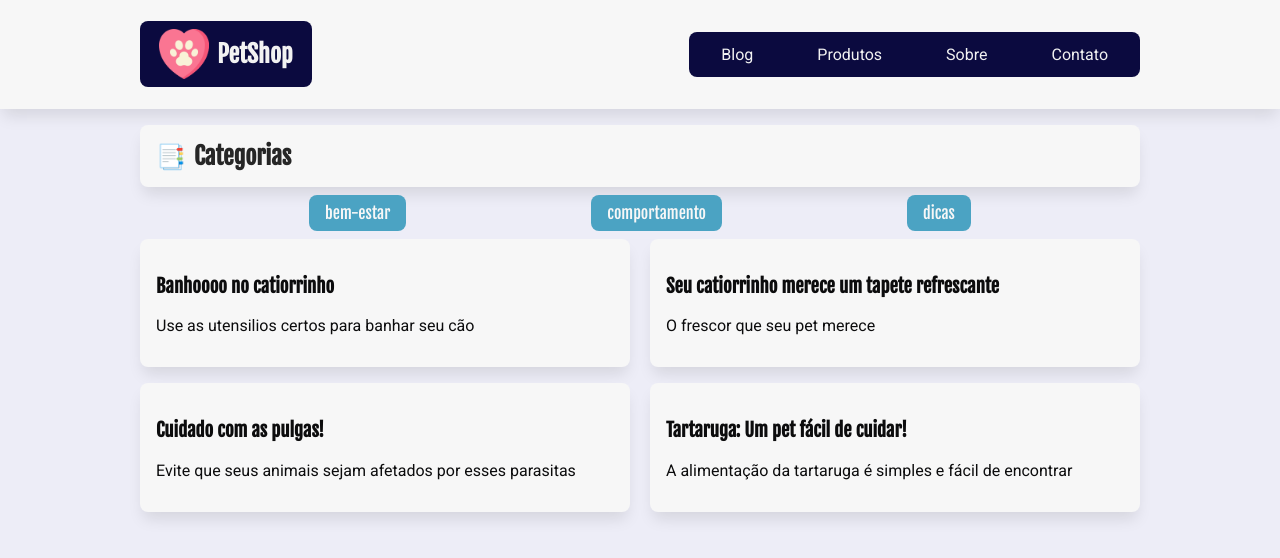
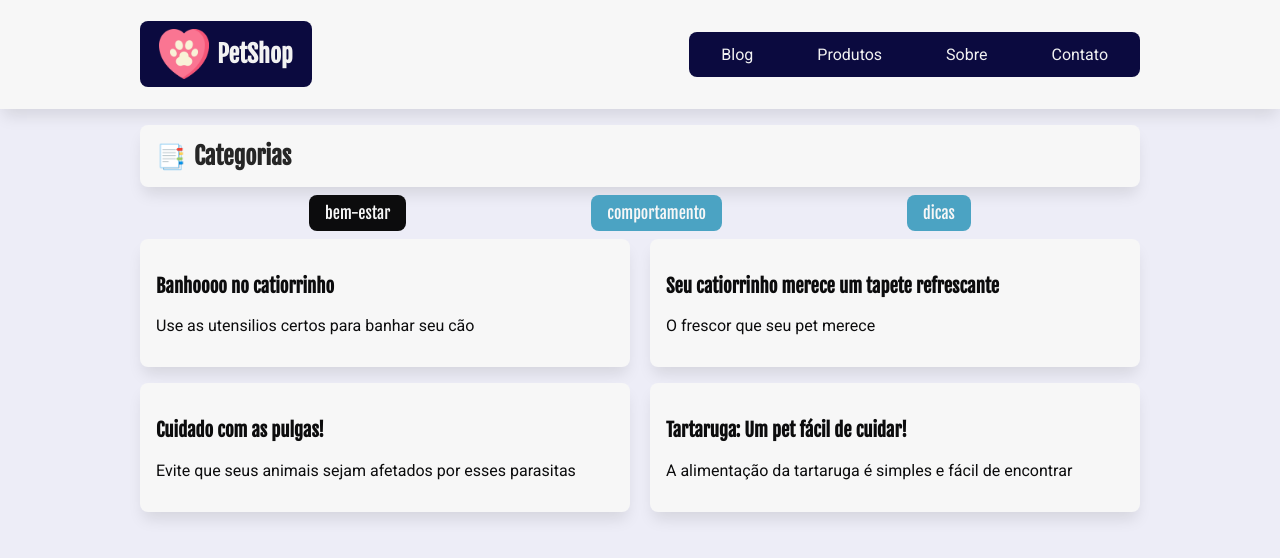
Before and after one commit to lucasmendeshy/petshop, a React (Create React App) app: page /categoria/bem-estar in a window 1280 px wide. Shown: the top 558 px of the page. Built offline with nearby package versions, Linux system fonts and the light colour scheme; data requests are answered from the project's data file.

Commit message:
listapost,listacategoria

```diff
--- a/src/Components/ListaCategorias/ListaCategorias.jsx
+++ b/src/Components/ListaCategorias/ListaCategorias.jsx
@@ -1,5 +1,5 @@
 import { useEffect, useState } from "react";
-import { Link } from "react-router-dom";
+import { Link, NavLink } from "react-router-dom";
 import serverApi from "../../api/servidor-api";
 import LoadingDesenho from "../LoadingDesenho/LoadingDesenho.jsx";
 import estilos from "./ListaCategorias.module.css";
@@ -29,7 +29,7 @@ const ListaCategorias = () => {
   /* console.log(categorias); -> Testando */
 
   if (loading) {
-    return <LoadingDesenho />;
+    return <LoadingDesenho texto="categorias" />;
   }
 
   return (
@@ -37,7 +37,9 @@ const ListaCategorias = () => {
       <ul>
         {categorias.map(({ id, nome }) => (
           <li key={id} id={nome}>
-            <Link to={`/categoria/${nome}`}>{nome}</Link>
+            <NavLink activeClassName={estilos.ativo} to={`/categoria/${nome}`}>
+              {nome}
+            </NavLink>
           </li>
         ))}
       </ul>
--- a/src/Components/ListaCategorias/ListaCategorias.module.css
+++ b/src/Components/ListaCategorias/ListaCategorias.module.css
@@ -28,3 +28,7 @@
 .lista_categorias a:focus {
   background-color: #2f88a8;
 }
+
+.lista_categorias a.ativo {
+  background-color: #0c0c0d;
+}
--- a/src/Components/ListaPosts/ListaPosts.jsx
+++ b/src/Components/ListaPosts/ListaPosts.jsx
@@ -3,7 +3,7 @@ import serverApi from "../../api/servidor-api";
 import LoadingDesenho from "../LoadingDesenho/LoadingDesenho.jsx";
 import estilos from "./ListaPosts.module.css";
 import ArtigoPost from "../ArtigoPost/ArtigoPost";
-const ListaPosts = (props) => {
+const ListaPosts = ({ url }) => {
   /* Iniciamos o state componente com um array vazio,
   para posteriormente "preechê-lo com os dados vindos da API.
   Esta atribuição será feita com auxílio do setPosts." */
@@ -13,8 +13,14 @@ const ListaPosts = (props) => {
   useEffect(() => {
     async function getPosts() {
       try {
-        /*   const resposta = await fetch(`${serverApi}/posts`); */
-        const resposta = await fetch(`${serverApi}/${props.url || "posts"}`);
+        // Solução 1
+        /*  const resposta = await fetch(`${serverApi}/${props.url || "posts"}`); */
+
+        // Solução 2
+        /*  const resposta = await fetch(
+          `${serverApi}/${props.url != undefined ? props.url : "posts"}`
+        ); */
+        const resposta = await fetch(`${serverApi}/${url || "posts"} `);
         const dados = await resposta.json();
         setPosts(dados);
         setLoading(false);
@@ -26,7 +32,7 @@ const ListaPosts = (props) => {
     /* É necessário indicar a URL como dependência pois ela muda toda vez em que uma categoria é clicada;
 
     Desta forma, o useEffect "entende" que ele deve executar novamente as suas ações (neste caso, executar novamente o fetch na API)*/
-  }, [props.url]);
+  }, [url]);
   /* Sobre o useEffect
   Este hook visa permitir um maior controle sobre "efeitos colaterais" na execução do componente.
 
@@ -39,9 +45,10 @@ const ListaPosts = (props) => {
   - Se passar a lista vazia (ou seja, deixar o [] vazio), useEffect executará somente no momento que o componente é renderizado a primeira vez evitando o loop infinito no callback.*/
 
   if (loading) {
-    return <LoadingDesenho />;
+    return <LoadingDesenho texto="posts" />;
   }
 
+  if (posts.length !== 0) {
     return (
       <div className={estilos.lista_posts}>
         {posts.map(({ id, titulo, subtitulo }) => (
@@ -55,5 +62,8 @@ const ListaPosts = (props) => {
         ))}
       </div>
     );
+  } else {
+    return <h2>teste</h2>;
+  }
 };
 export default ListaPosts;
--- a/src/Components/LoadingDesenho/LoadingDesenho.jsx
+++ b/src/Components/LoadingDesenho/LoadingDesenho.jsx
@@ -1,9 +1,12 @@
+import { Link } from "react-router-dom";
+import ListaPosts from "../ListaPosts/ListaPosts.jsx";
+import ListaCategoria from "../ListaCategorias/ListaCategorias.jsx";
 import estilos from "./LoadingDesenho.module.css";
 import pacman from "../../assets/images/pacman.svg";
-const LoadingDesenho = () => {
+const LoadingDesenho = (props) => {
   return (
     <div className={estilos.loading}>
-      <h2>Carregando...</h2>
+      <h2>Carregando {props.texto}</h2>
       <img src={pacman} alt="" />
     </div>
   );
```
Lines whose indentation alone changed are shown as unchanged.
